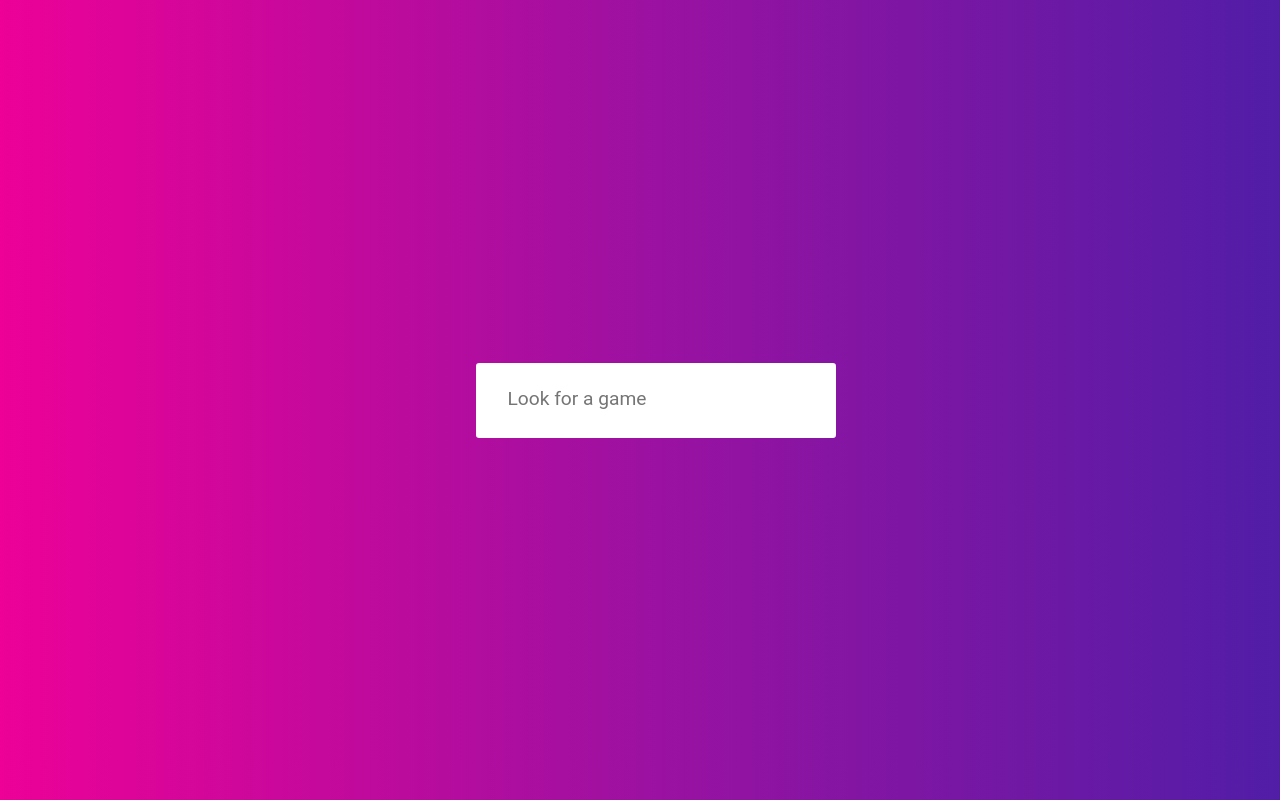
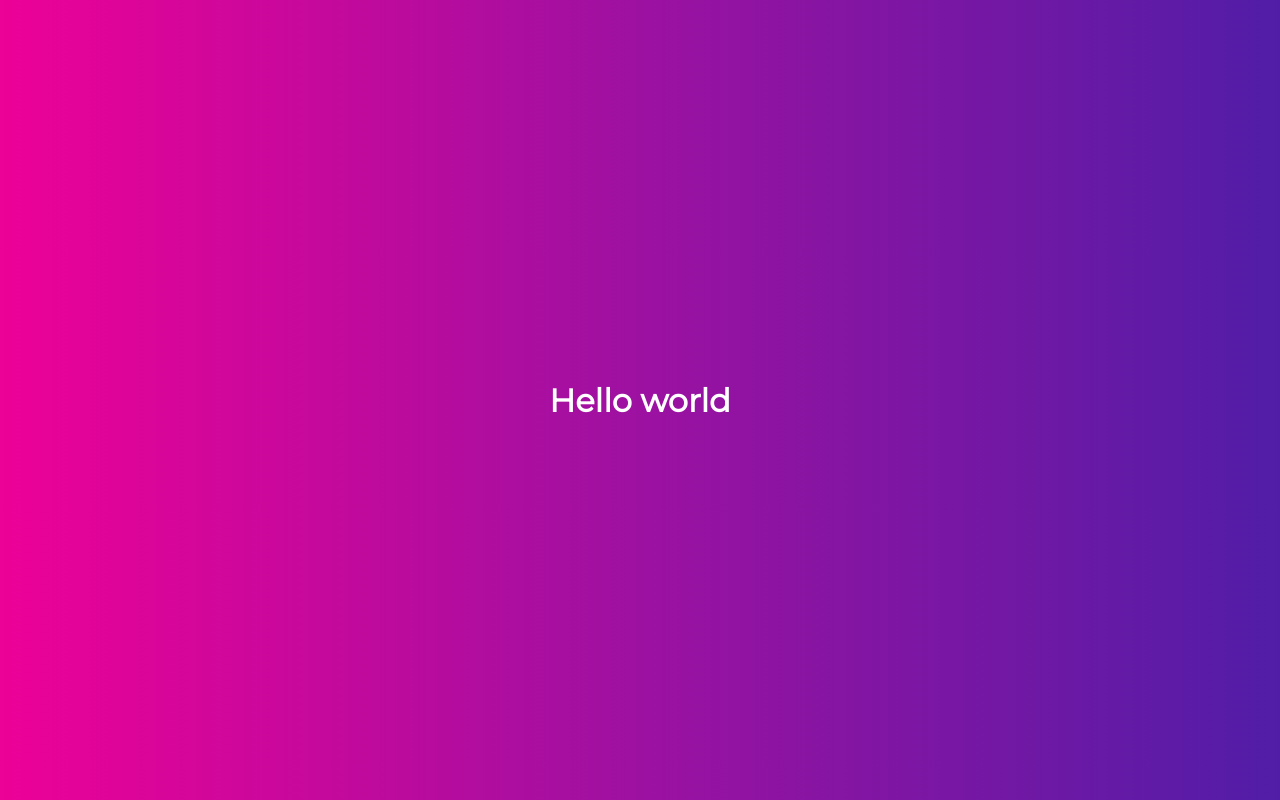
Before and after one commit to BratiPradhan/priceless-games, a React (Create React App) app: page /search in a window 1280 px wide. Built offline with nearby package versions, Linux system fonts and the light colour scheme.

Commit message:
add react-router system

```diff
--- a/package.json
+++ b/package.json
@@ -9,6 +9,8 @@
     "axios": "^0.19.2",
     "react": "^16.13.1",
     "react-dom": "^16.13.1",
+    "react-router": "^5.1.2",
+    "react-router-dom": "^5.1.2",
     "react-scripts": "3.4.1"
   },
   "scripts": {
--- a/src/App.js
+++ b/src/App.js
@@ -1,9 +1,16 @@
 import React from 'react';
-import Search from './components/Search'
+import Search from './components/Search';
+import {Switch, Route} from 'react-router-dom';
+import GameList from './components/GamesList'
 
 function App() {
   return (
-    <Search />
+    <Switch>
+      <Route exact path="/">
+        <Search />
+      </Route>
+      <Route path="/search" component={GameList} />
+    </Switch>
   )
 }
 
--- /dev/null
+++ b/src/components/GamesList.js
@@ -0,0 +1,9 @@
+import React from 'react'
+
+const GameList = () => {
+    return(
+        <h1>Hello world</h1>
+    )
+}
+
+export default GameList
--- a/src/components/Search.js
+++ b/src/components/Search.js
@@ -27,7 +27,7 @@ class Search extends Component{
         <input
           type="text"
           placeholder="Look for a game"
-          autocomplete="off"
+          autoComplete="off"
           id="main-search"
           name="search"
           onChange={(event) => {
--- a/src/index.js
+++ b/src/index.js
@@ -3,11 +3,13 @@ import ReactDOM from 'react-dom';
 import './index.css';
 import App from './App';
 import * as serviceWorker from './serviceWorker';
-import axios from 'axios';
+import { BrowserRouter } from 'react-router-dom'
 
 ReactDOM.render(
   <React.StrictMode>
-    <App />
+    <BrowserRouter>
+      <App />
+    </BrowserRouter>
   </React.StrictMode>,
   document.getElementById('root')
 );
```
Also changed, not shown: 1 other file (tests, documents, lock files or other folders).
